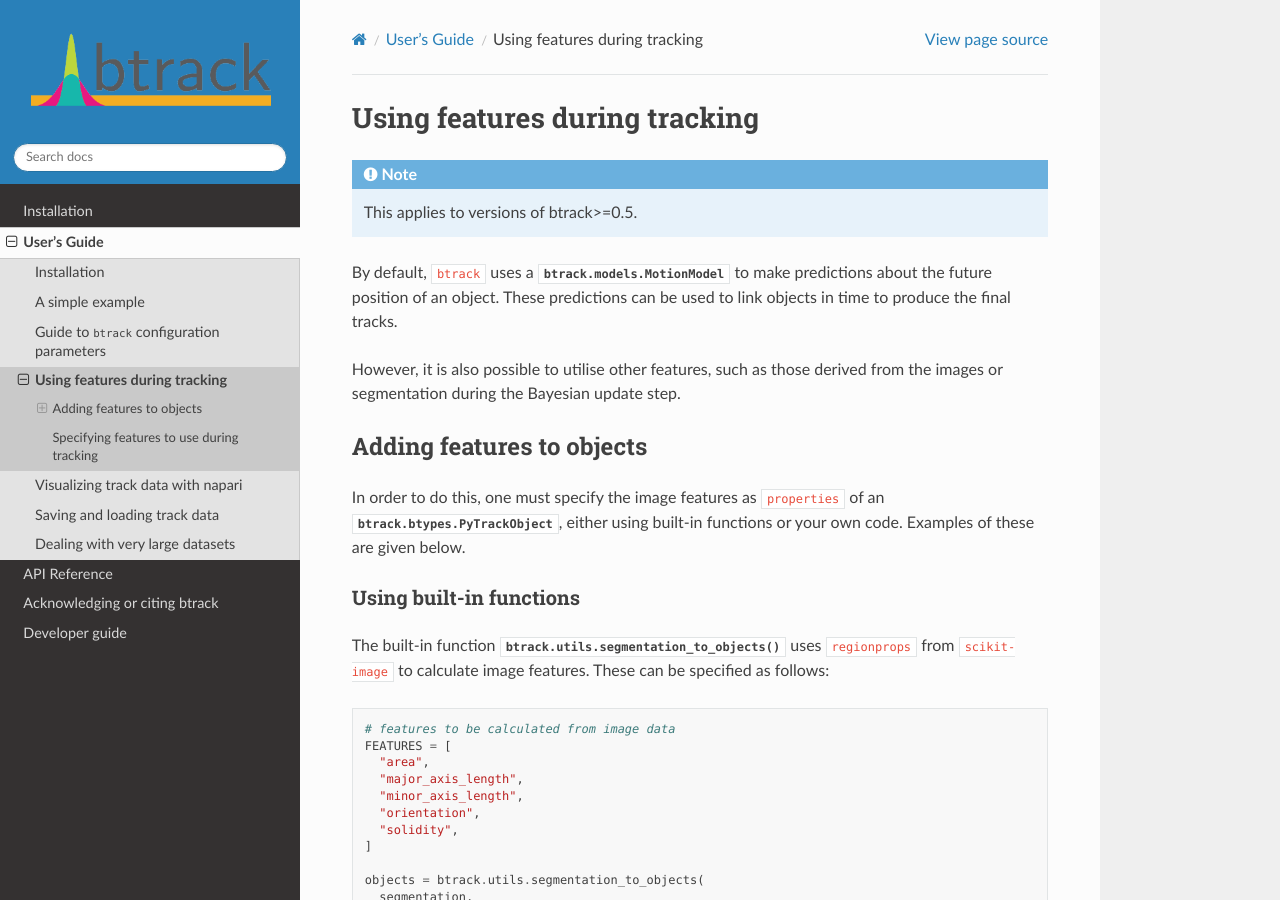
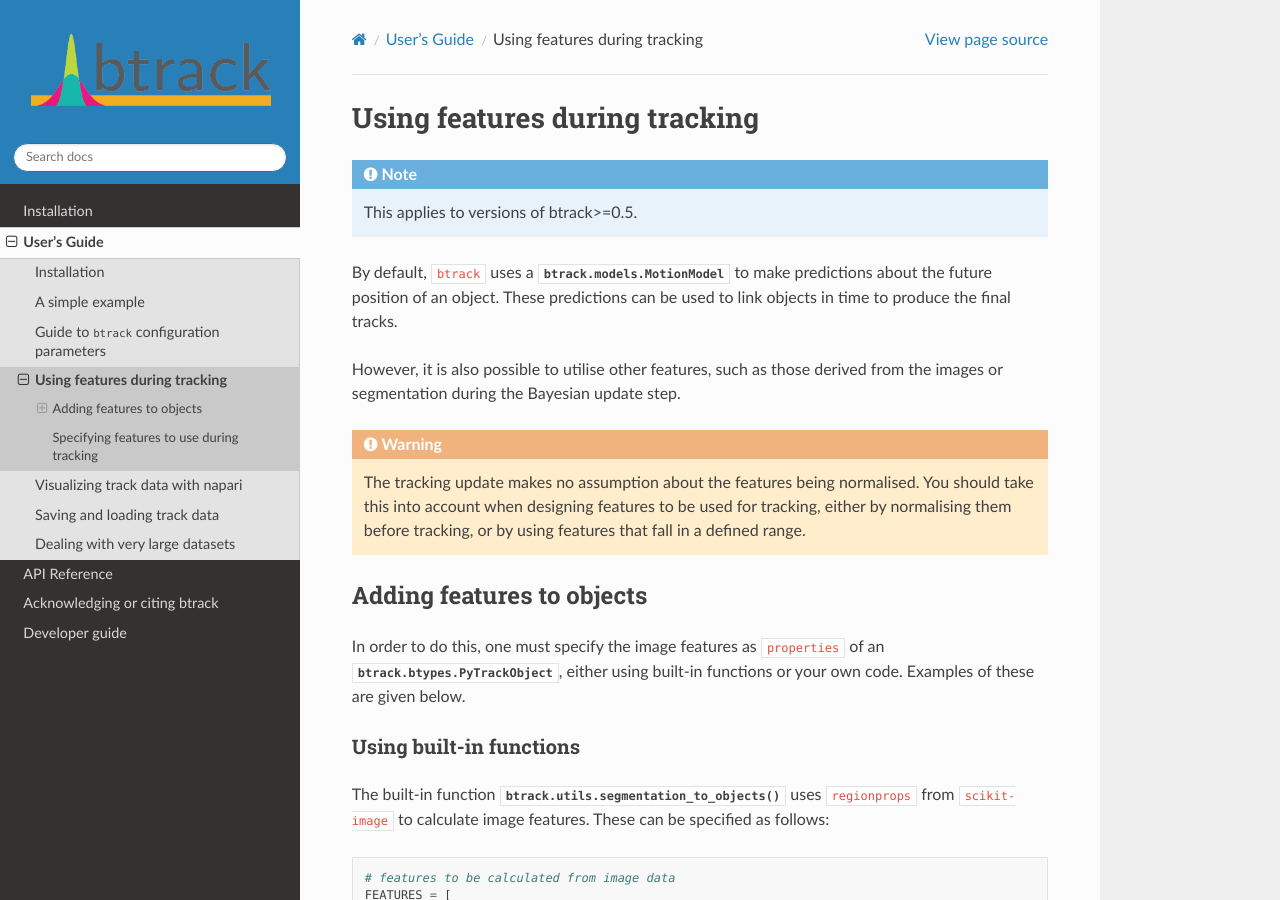
Before and after one commit to quantumjot/btrack, a Sphinx documentation site: the page built from docs/user_guide/using_features.rst, in a window 1280 px wide and 900 px high. Built offline with Sphinx 7.4.7 and the Read the Docs theme 2.0.0, drawn with Linux system fonts in a browser that asks for light colours; the version number could not be read and is left out.

Commit message:
more docs

```diff
--- a/docs/user_guide/using_features.rst
+++ b/docs/user_guide/using_features.rst
@@ -8,6 +8,9 @@ Using features during tracking
 By default, ``btrack`` uses a :py:class:`btrack.models.MotionModel` to make predictions about the future position of an object. These predictions can be used to link objects in time to produce the final tracks.
 
 However, it is also possible to utilise other features, such as those derived from the images or segmentation during the Bayesian update step.
+
+.. warning::
+  The tracking update makes no assumption about the features being normalised. You should take this into account when designing features to be used for tracking, either by normalising them before tracking, or by using features that fall in a defined range.
 
 
 Adding features to objects
```
